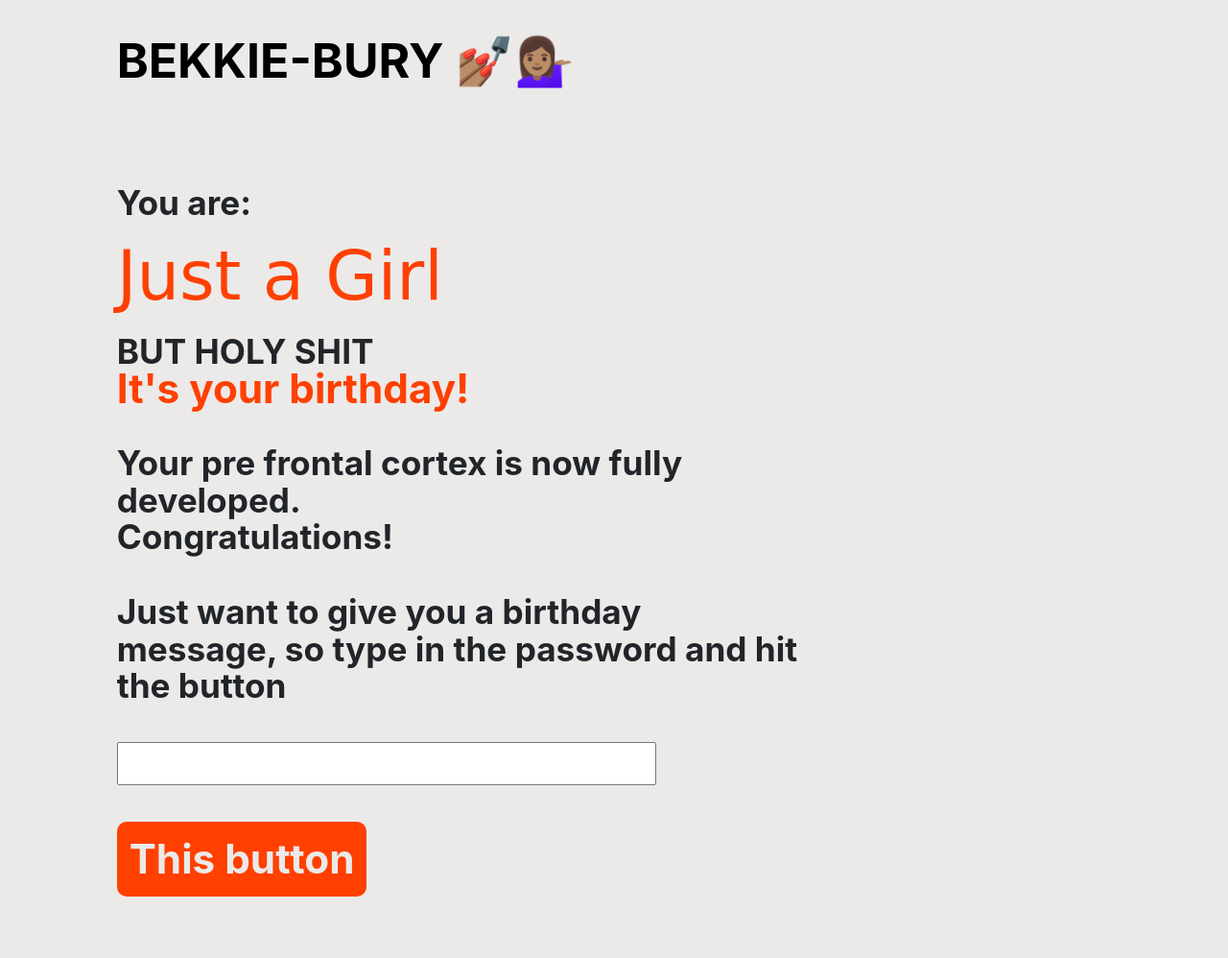
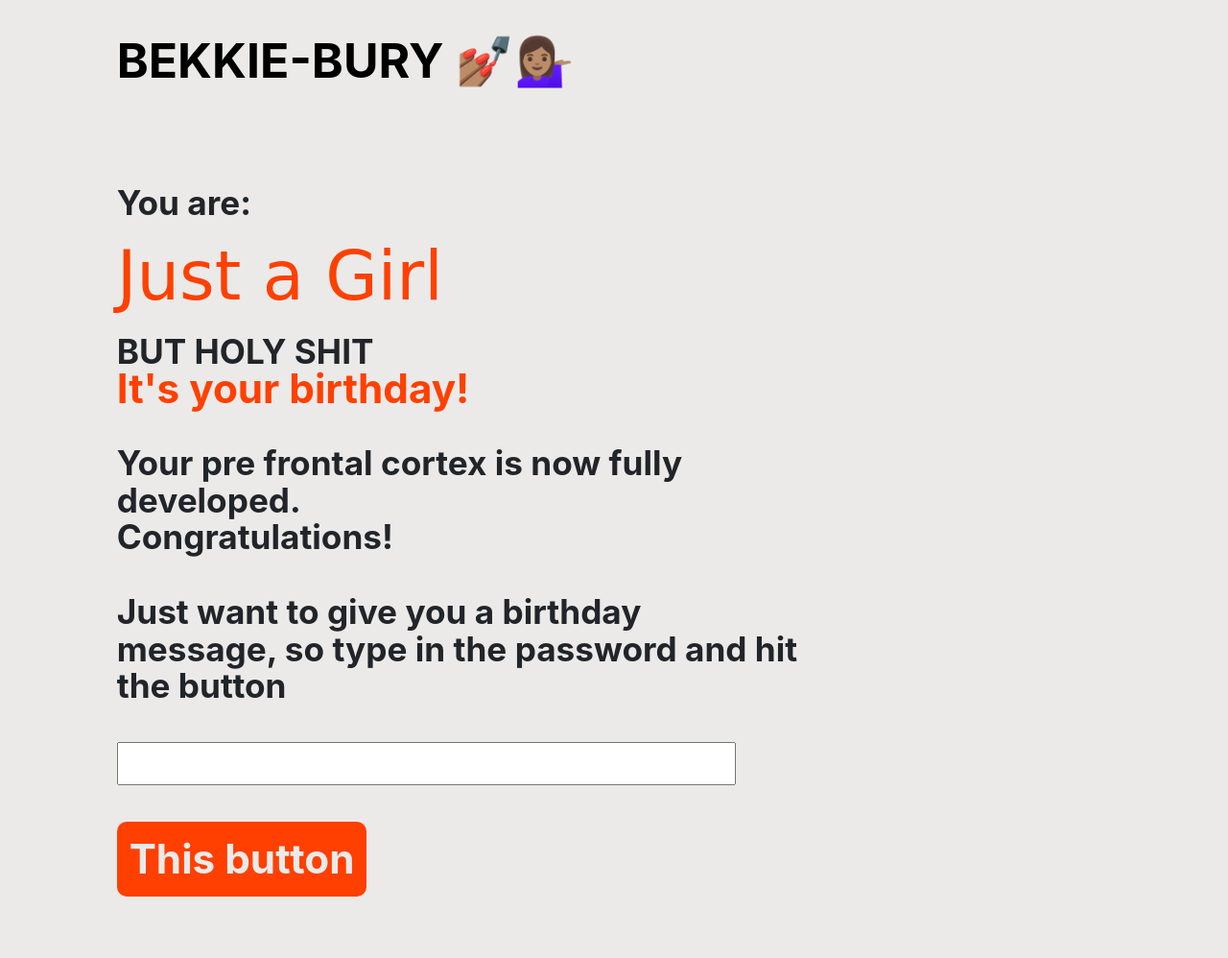
Before and after one commit to kierantaylor293/Bekkie, a plain HTML site: page index.html in a window 1280 px wide. Shown: the top 998 px of the page at 96% size. Drawn offline with Linux system fonts and the light colour scheme; a web font is replaced by a local one.

Commit message:
password input width

```diff
--- a/index.html
+++ b/index.html
@@ -67,7 +67,7 @@
                      Congratulations!<br><br>
                      <div id="passwordAndButton">
                      Just want to give you a birthday message, so type in the password and hit the button<br><br>
-                     <input type="text" id="password"><br><br>
+                     <input type="text" id="password" style="width: 90%;"><br><br>
 
                      <button class="btn" id="btnToRevealMessage" onclick="buttonClicked()">This button</button> <br>
                      <p class="" id="wrongPassword" style="font-family: 'Open Sans', sans-serif; display: none;" >Wrong password!</p>
```
